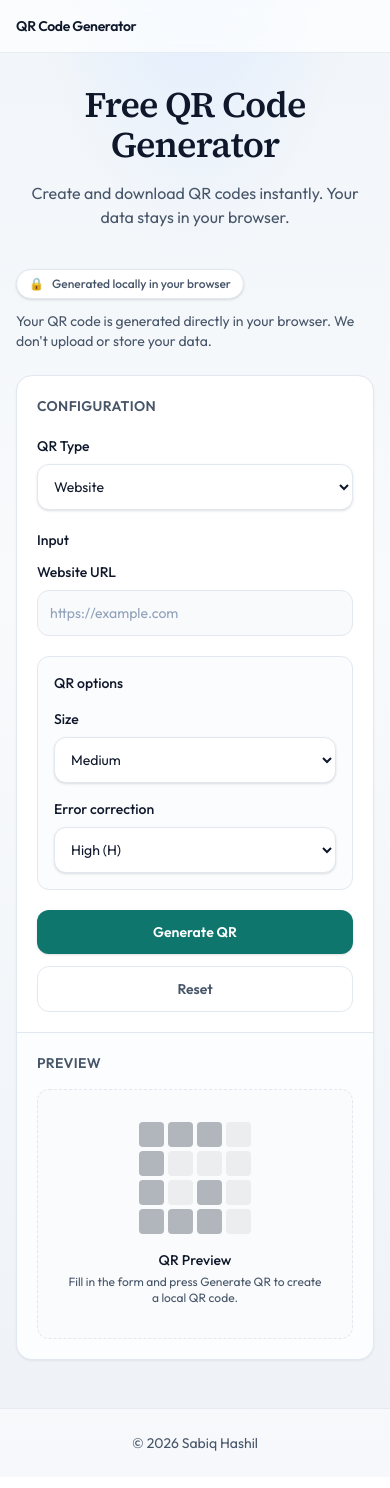
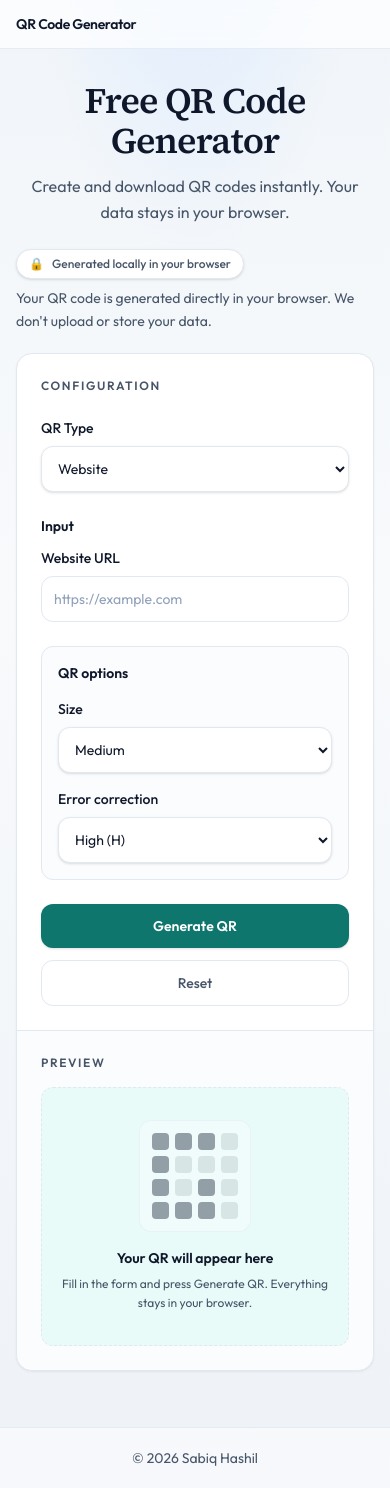
Before and after one commit to SabiqHashil/QR-code_generator, a React (Vite) app: page / in a window 390 px wide. Built offline with nearby package versions, Linux system fonts and the light colour scheme.

Commit message:
Refactor styling and layout across components for improved consistency and accessibility. Adjusted padding and margins in App, Footer, Header, QRFormFields, QRGenerator, and QRPreview components. Enhanced text clarity and responsiveness in various elements.

```diff
--- a/src/App.jsx
+++ b/src/App.jsx
@@ -15,11 +15,11 @@ export default function App() {
       <Header />
 
       <main className="flex-1">
-        <section className="mx-auto max-w-5xl px-4 pb-10 pt-8 text-center sm:px-6 sm:pt-16">
+        <section className="mx-auto max-w-5xl px-4 pb-6 pt-8 text-center sm:px-6 sm:pb-8 sm:pt-16">
           <h1 className="font-display text-4xl font-semibold tracking-tight text-ink sm:text-5xl">
             Free QR Code Generator
           </h1>
-          <p className="mx-auto mt-4 max-w-xl text-base text-ink-muted sm:text-lg">
+          <p className="mx-auto mt-3 max-w-xl text-base leading-relaxed text-ink-muted sm:mt-4 sm:text-lg">
             Create and download QR codes instantly. Your data stays in your
             browser.
           </p>
--- a/src/components/Footer.jsx
+++ b/src/components/Footer.jsx
@@ -1,7 +1,7 @@
 export default function Footer() {
   return (
     <footer className="mt-auto border-t border-line/80 bg-panel/50">
-      <div className="mx-auto max-w-5xl px-4 py-6 text-center sm:px-6">
+      <div className="mx-auto max-w-5xl px-4 py-5 text-center sm:px-6 sm:py-6">
         <p className="text-sm text-ink-muted">
           © 2026{' '}
           <a
--- a/src/components/Header.jsx
+++ b/src/components/Header.jsx
@@ -1,7 +1,7 @@
 export default function Header() {
   return (
     <header className="border-b border-line/80 bg-panel/70 backdrop-blur-sm">
-      <div className="mx-auto flex max-w-5xl items-center justify-between px-4 py-4 sm:px-6">
+      <div className="mx-auto flex max-w-5xl items-center justify-between px-4 py-3.5 sm:px-6 sm:py-4">
         <a
           href="/"
           className="rounded-sm text-sm font-semibold tracking-tight text-ink transition hover:text-accent focus-visible:outline focus-visible:outline-2 focus-visible:outline-offset-2 focus-visible:outline-accent"
--- a/src/components/QRFormFields.jsx
+++ b/src/components/QRFormFields.jsx
@@ -1,7 +1,7 @@
 import { WIFI_SECURITY } from '../utils/qrPayload'
 
 const inputClass =
-  'min-h-11 w-full rounded-xl border border-line bg-surface px-3 py-3 text-sm text-ink placeholder:text-slate-400 outline-none transition focus:border-accent focus:ring-2 focus:ring-accent/20'
+  'min-h-11 w-full rounded-xl border border-line bg-panel px-3 py-3 text-sm text-ink placeholder:text-slate-400 outline-none transition focus:border-accent focus:ring-2 focus:ring-accent/20'
 const inputErrorClass = 'border-red-400 focus:border-red-500 focus:ring-red-500/20'
 const labelClass = 'block text-sm font-medium text-ink'
 const errorClass = 'text-xs text-red-600'
@@ -98,7 +98,7 @@ export default function QRFormFields({ type, values, errors = {}, onChange }) {
 
     case 'email':
       return (
-        <div className="space-y-4">
+        <div className="space-y-5">
           <div className="space-y-2">
             <label htmlFor="email-address" className={labelClass}>
               Email
@@ -173,7 +173,7 @@ export default function QRFormFields({ type, values, errors = {}, onChange }) {
 
     case 'sms':
       return (
-        <div className="space-y-4">
+        <div className="space-y-5">
           <div className="space-y-2">
             <label htmlFor="sms-phone" className={labelClass}>
               Phone Number
@@ -212,7 +212,7 @@ export default function QRFormFields({ type, values, errors = {}, onChange }) {
 
     case 'wifi':
       return (
-        <div className="space-y-4">
+        <div className="space-y-5">
           <div className="space-y-2">
             <label htmlFor="wifi-ssid" className={labelClass}>
               Network Name
@@ -286,7 +286,7 @@ export default function QRFormFields({ type, values, errors = {}, onChange }) {
 
     case 'vcard':
       return (
-        <div className="space-y-4">
+        <div className="space-y-5">
           <div className="grid gap-4 sm:grid-cols-2">
             <div className="space-y-2">
               <label htmlFor="vcard-first" className={labelClass}>
--- a/src/components/QRGenerator.jsx
+++ b/src/components/QRGenerator.jsx
@@ -129,10 +129,10 @@ export default function QRGenerator() {
   return (
     <section
       id="generator"
-      className="mx-auto w-full max-w-5xl px-4 pb-12 sm:px-6"
+      className="mx-auto w-full max-w-5xl px-4 pb-14 sm:px-6"
       aria-labelledby="generator-heading"
     >
-      <div className="mb-6 flex flex-col gap-3 sm:flex-row sm:items-end sm:justify-between">
+      <div className="mb-5 flex flex-col gap-2 sm:mb-6 sm:flex-row sm:items-center sm:justify-between sm:gap-4">
         <h2 id="generator-heading" className="sr-only">
           QR Generator Workspace
         </h2>
@@ -140,7 +140,7 @@ export default function QRGenerator() {
           <span aria-hidden="true">🔒</span>
           Generated locally in your browser
         </p>
-        <p className="max-w-md text-sm text-ink-muted sm:text-right">
+        <p className="w-full max-w-md text-sm leading-relaxed text-ink-muted sm:text-right">
           Your QR code is generated directly in your browser. We don&apos;t
           upload or store your data.
         </p>
@@ -148,16 +148,16 @@ export default function QRGenerator() {
 
       <div className="overflow-hidden rounded-2xl border border-line bg-panel shadow-sm shadow-slate-900/5">
         <div className="grid lg:grid-cols-2">
-          <div className="min-w-0 border-b border-line p-5 sm:p-6 lg:border-b-0 lg:border-r">
-            <h3 className="mb-5 text-sm font-semibold uppercase tracking-wide text-ink-muted">
+          <div className="min-w-0 border-b border-line p-6 lg:border-b-0 lg:border-r">
+            <h3 className="mb-6 text-xs font-semibold uppercase tracking-[0.14em] text-ink-muted">
               Configuration
             </h3>
 
-            <form onSubmit={handleGenerate} className="space-y-5" noValidate>
+            <form onSubmit={handleGenerate} className="space-y-6" noValidate>
               <QRTypeSelector value={qrType} onChange={handleTypeChange} />
 
               <div>
-                <p className="mb-3 text-sm font-medium text-ink">Input</p>
+                <p className="mb-3 text-sm font-semibold text-ink">Input</p>
                 <QRFormFields
                   type={qrType}
                   values={formData}
@@ -166,8 +166,8 @@ export default function QRGenerator() {
                 />
               </div>
 
-              <div className="space-y-4 rounded-xl border border-line bg-surface/60 p-4">
-                <p className="text-sm font-medium text-ink">QR options</p>
+              <div className="space-y-4 rounded-xl border border-line bg-surface/50 p-4 sm:p-5">
+                <p className="text-sm font-semibold text-ink">QR options</p>
                 <div className="grid gap-4 sm:grid-cols-2">
                   <div className="space-y-2">
                     <label htmlFor="qr-size" className="block text-sm font-medium text-ink">
@@ -213,7 +213,7 @@ export default function QRGenerator() {
 
               {formAlert && (
                 <p
-                  className="rounded-xl border border-red-200 bg-red-50 px-3 py-2 text-sm text-red-700"
+                  className="rounded-xl border border-red-200 bg-red-50 px-3 py-2.5 text-sm text-red-700"
                   role="alert"
                   aria-live="polite"
                 >
@@ -224,14 +224,14 @@ export default function QRGenerator() {
               <div className="flex flex-col gap-3 sm:flex-row sm:items-center">
                 <button
                   type="submit"
-                  className="inline-flex min-h-11 w-full items-center justify-center rounded-xl bg-accent px-4 py-3 text-sm font-semibold text-white shadow-sm transition hover:bg-accent-hover focus-visible:outline focus-visible:outline-2 focus-visible:outline-offset-2 focus-visible:outline-accent sm:w-auto sm:min-w-[10rem]"
+                  className="inline-flex min-h-11 w-full items-center justify-center rounded-xl bg-accent px-5 py-3 text-sm font-semibold text-white shadow-sm transition hover:bg-accent-hover focus-visible:outline focus-visible:outline-2 focus-visible:outline-offset-2 focus-visible:outline-accent sm:w-auto sm:min-w-[11rem]"
                 >
                   Generate QR
                 </button>
                 <button
                   type="button"
                   onClick={handleReset}
-                  className="inline-flex min-h-11 w-full items-center justify-center rounded-xl border border-line bg-panel px-4 py-3 text-sm font-semibold text-ink-muted transition hover:border-ink/20 hover:text-ink focus-visible:outline focus-visible:outline-2 focus-visible:outline-offset-2 focus-visible:outline-accent sm:w-auto sm:min-w-[8rem]"
+                  className="inline-flex min-h-11 w-full items-center justify-center rounded-xl border border-line bg-transparent px-4 py-3 text-sm font-medium text-ink-muted transition hover:border-ink/20 hover:bg-surface hover:text-ink focus-visible:outline focus-visible:outline-2 focus-visible:outline-offset-2 focus-visible:outline-accent sm:w-auto sm:min-w-[8rem]"
                 >
                   Reset
                 </button>
@@ -239,7 +239,7 @@ export default function QRGenerator() {
             </form>
           </div>
 
-          <div className="min-w-0 bg-surface/40 p-5 sm:p-6">
+          <div className="min-w-0 bg-surface/50 p-6">
             <QRPreview
               payload={payload}
               summary={summary}
--- a/src/components/QRPreview.jsx
+++ b/src/components/QRPreview.jsx
@@ -104,23 +104,30 @@ export default function QRPreview({
     handleDownload(format)
   }
 
-  const showEmpty = !payload && !error
+  const showEmpty = !payload && !error && !isRendering
   const showQr = Boolean(payload) && hasImage && !error
   const downloadDisabled = isRendering || !showQr
 
   return (
-    <div className="flex h-full min-h-[240px] flex-col">
-      <h2 className="mb-4 text-sm font-semibold uppercase tracking-wide text-ink-muted">
+    <div className="flex h-full min-h-[260px] flex-col">
+      <h2 className="mb-4 text-xs font-semibold uppercase tracking-[0.14em] text-ink-muted">
         Preview
       </h2>
 
-      <div className="flex flex-1 flex-col items-center justify-center overflow-hidden rounded-xl border border-dashed border-line bg-surface/80 px-4 py-8 text-center sm:px-6">
-        <div className="w-full max-w-full overflow-hidden">
+      <div className="flex flex-1 flex-col items-center justify-center overflow-hidden rounded-xl border border-dashed border-line bg-accent-soft/40 px-4 py-8 text-center sm:px-6">
+        <div
+          className={`w-full max-w-full overflow-hidden transition-opacity duration-300 ${
+            showQr ? 'block opacity-100' : 'hidden opacity-0'
+          }`}
+        >
+          <div
+            className={`mx-auto inline-block max-w-full rounded-xl border border-line bg-white p-3 shadow-sm ${
+              isRendering ? 'animate-pulse' : ''
+            }`}
+          >
             <canvas
               ref={canvasRef}
-            className={`mx-auto h-auto max-w-full rounded-lg bg-white shadow-sm ${
-              showQr ? 'block' : 'hidden'
-            }`}
+              className="mx-auto block h-auto max-w-full"
               aria-label={
                 summary
                   ? `QR code for ${summary.typeLabel}`
@@ -128,22 +135,31 @@ export default function QRPreview({
               }
             />
           </div>
-        {isRendering && (
-          <p className="text-sm text-ink-muted" role="status">
-            Generating QR code…
-          </p>
+        </div>
+
+        {isRendering && !showQr && (
+          <div className="flex flex-col items-center gap-3" role="status">
+            <div
+              className="h-28 w-28 animate-pulse rounded-xl border border-line bg-panel/80"
+              aria-hidden="true"
+            />
+            <p className="text-sm text-ink-muted">Generating QR code…</p>
+          </div>
         )}
 
         {error && (
-          <p className="max-w-[18rem] text-sm text-red-600" role="alert">
+          <p
+            className="max-w-[18rem] rounded-xl border border-red-200 bg-red-50 px-3 py-2.5 text-sm text-red-700"
+            role="alert"
+          >
             {error}
           </p>
         )}
 
         {showEmpty && (
-          <>
+          <div className="flex flex-col items-center transition-opacity duration-300">
             <div
-              className="mb-4 grid h-28 w-28 grid-cols-4 gap-1 opacity-30"
+              className="mb-4 grid h-28 w-28 grid-cols-4 gap-1.5 rounded-xl border border-line/80 bg-panel/70 p-3 opacity-50"
               aria-hidden="true"
             >
               {Array.from({ length: 16 }).map((_, i) => (
@@ -151,33 +167,34 @@ export default function QRPreview({
                   key={i}
                   className={`rounded-sm bg-ink ${
                     [0, 1, 2, 4, 8, 10, 12, 13, 14].includes(i)
-                      ? 'opacity-100'
+                      ? 'opacity-80'
                       : 'opacity-20'
                   }`}
                 />
               ))}
             </div>
-            <p className="text-sm font-medium text-ink">QR Preview</p>
-            <p className="mt-1 max-w-[16rem] text-xs text-ink-muted">
-              Fill in the form and press Generate QR to create a local QR code.
+            <p className="text-sm font-semibold text-ink">Your QR will appear here</p>
+            <p className="mt-1.5 max-w-[17rem] text-xs leading-relaxed text-ink-muted">
+              Fill in the form and press Generate QR. Everything stays in your
+              browser.
             </p>
-          </>
+          </div>
         )}
 
         {showQr && summary && (
-          <div className="mt-5 w-full max-w-sm space-y-4">
-            <div className="space-y-1">
-              <p className="text-xs font-semibold uppercase tracking-wide text-accent">
+          <div className="mt-6 w-full max-w-sm space-y-5 transition-opacity duration-300">
+            <div className="space-y-1.5">
+              <p className="text-xs font-semibold uppercase tracking-[0.12em] text-accent">
                 {summary.typeLabel}
               </p>
               {summary.detail ? (
-                <p className="break-words text-sm text-ink-muted">
+                <p className="break-words text-sm leading-relaxed text-ink-muted">
                   {summary.detail}
                 </p>
               ) : null}
             </div>
 
-            <div className="flex flex-col gap-2">
+            <div className="flex flex-col gap-3">
               <DownloadMenu
                 disabled={downloadDisabled}
                 onSelect={handleDownloadSelect}
@@ -186,7 +203,7 @@ export default function QRPreview({
                 <button
                   type="button"
                   onClick={onGenerateNew}
-                  className="inline-flex min-h-11 w-full items-center justify-center rounded-xl border border-line bg-panel px-4 py-2.5 text-sm font-semibold text-ink-muted transition hover:border-ink/20 hover:text-ink focus-visible:outline focus-visible:outline-2 focus-visible:outline-offset-2 focus-visible:outline-accent"
+                  className="inline-flex min-h-11 w-full items-center justify-center rounded-xl border border-line bg-transparent px-4 py-2.5 text-sm font-medium text-ink-muted transition hover:border-ink/20 hover:bg-panel hover:text-ink focus-visible:outline focus-visible:outline-2 focus-visible:outline-offset-2 focus-visible:outline-accent"
                 >
                   Generate New QR
                 </button>
```
Lines whose indentation alone changed are shown as unchanged.
